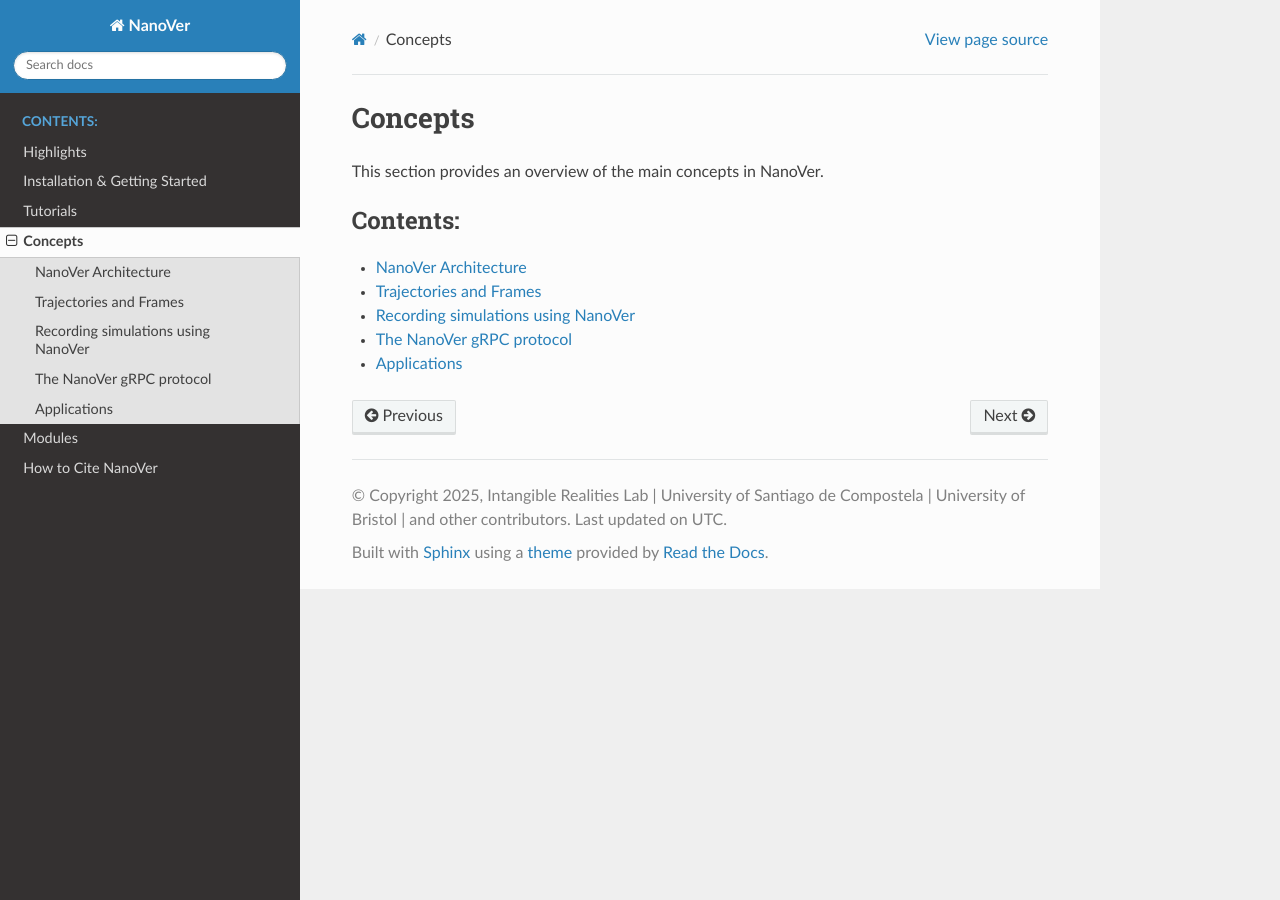
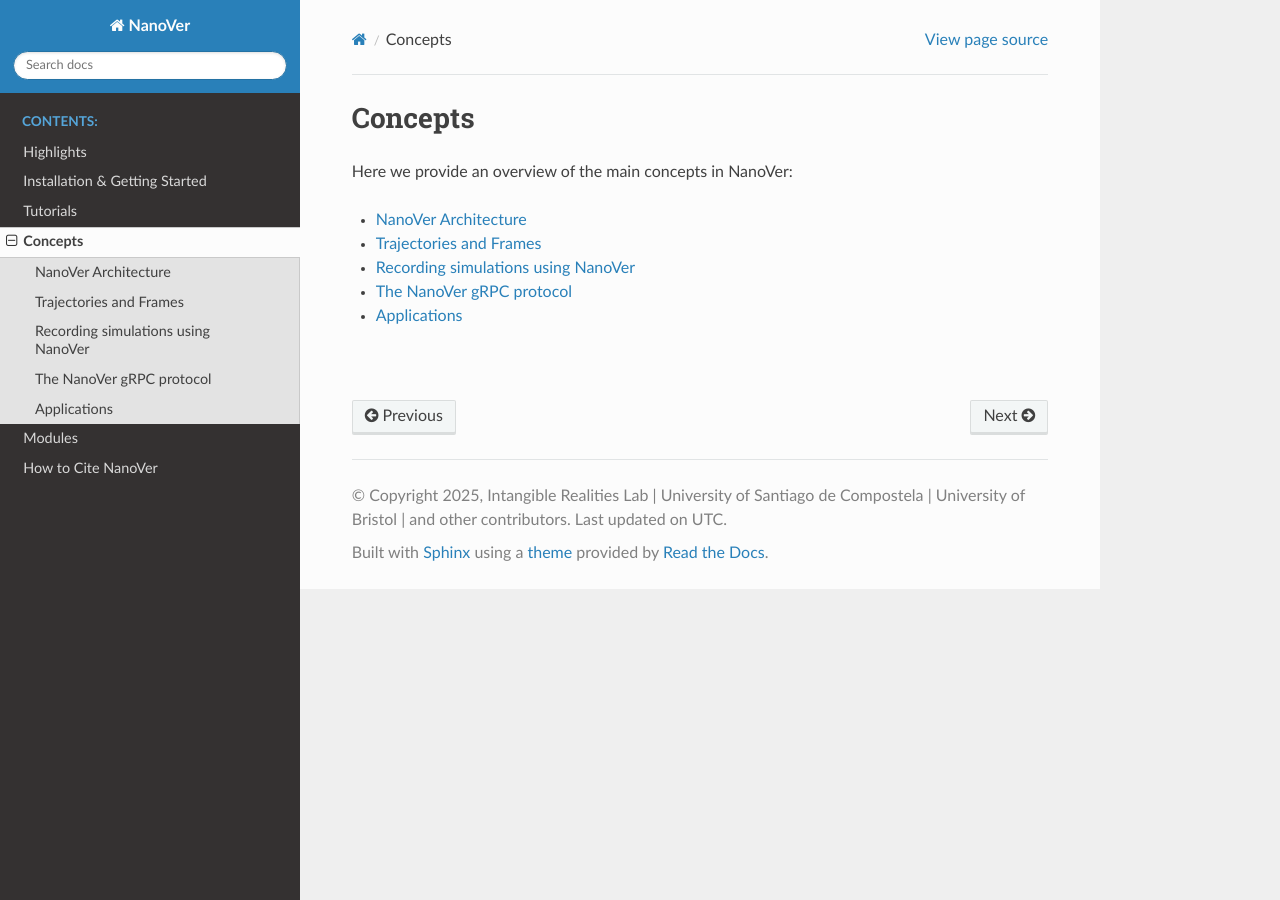
Before and after one commit to IRL2/nanover-docs, a Sphinx documentation site: the page built from source/concepts/concepts.rst, in a window 1280 px wide. Built offline with Sphinx 7.4.7 and the Read the Docs theme 3.1.0, drawn with Linux system fonts in a browser that asks for light colours; pages that are not in the unit, such as notebooks, are missing from menus; the version number could not be read and is left out.

Commit message:
Concepts landing page

```diff
--- a/source/concepts/concepts.rst
+++ b/source/concepts/concepts.rst
@@ -1,17 +1,18 @@
 .. _concepts:
 
-==================================
+========
 Concepts
-==================================
+========
 
-This section provides an overview of the main concepts in NanoVer.
+Here we provide an overview of the main concepts in NanoVer:
 
 .. toctree::
    :maxdepth: 1
-   :caption: Contents:
 
    architecture.rst
    frames.rst
    recording.rst
    base-protocol.rst
    applications.rst
+
+|
```
